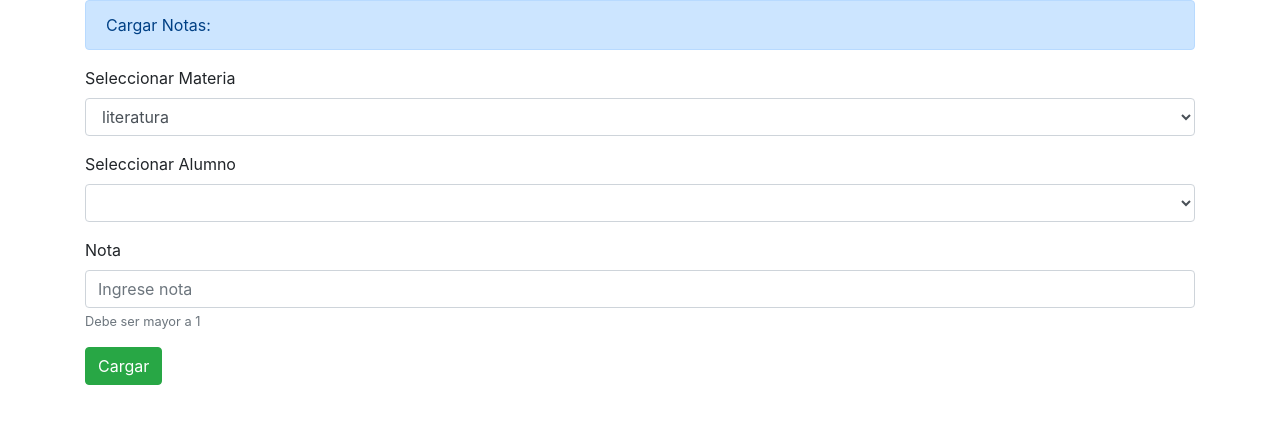
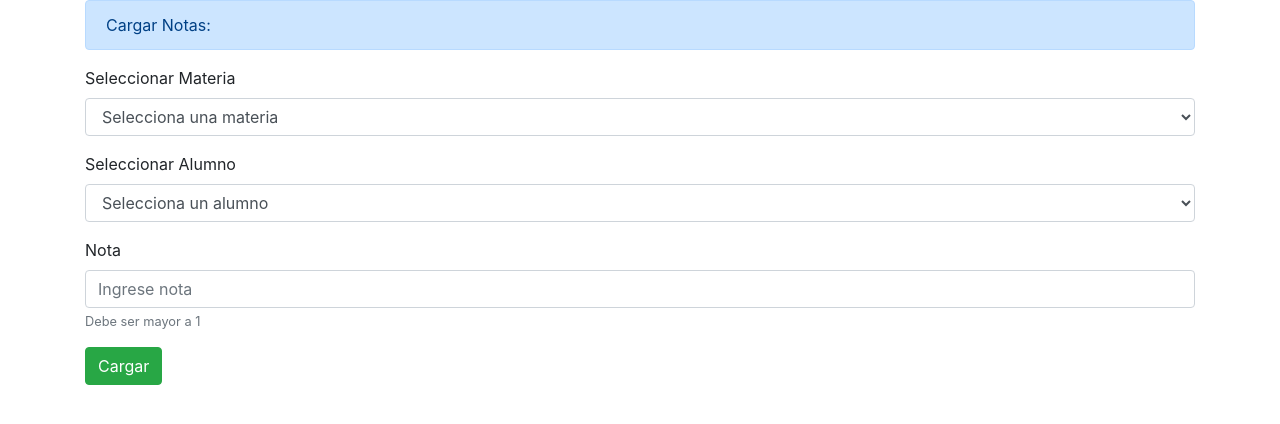
Before and after one commit to florenciamontini/notas, an Angular app: page /cargar-notas in a window 1280 px wide. Shown: the top 424 px of the page. Built offline with nearby package versions, Linux system fonts and the light colour scheme.

Commit message:
ngFor nombremateria, ngFor nombrealumno y disabled selected value

```diff
--- a/src/app/components/cargar-notas/cargar-notas.component.html
+++ b/src/app/components/cargar-notas/cargar-notas.component.html
@@ -12,6 +12,7 @@
         <div class="form-group">
             <label for="materia">Seleccionar Materia</label>
             <select class="form-control" id="materia" formControlName="materia">
+                <option disabled selected value="">Selecciona una materia</option>
                 <option *ngFor="let nombremateria of materias">{{nombremateria}}</option>
 
             </select>
@@ -20,7 +21,8 @@
         <div class="form-group">
             <label for="exampleFormControlSelect1">Seleccionar Alumno</label>
             <select class="form-control" id="exampleFormControlSelect1" formControlName="alumno">
-                <option>Lautaro</option>
+                <option disabled selected value="">Selecciona un alumno</option>
+                <option *ngFor="let nombrealumno of alumnos">{{nombrealumno}}</option>
 
             </select>
         </div>
--- a/src/app/components/cargar-notas/cargar-notas.component.ts
+++ b/src/app/components/cargar-notas/cargar-notas.component.ts
@@ -10,7 +10,8 @@ import { FormBuilder, FormControl, NonNullableFormBuilder, Validators } from '@a
 export class CargarNotasComponent {
   esNotaVacia: boolean = false; // Variable para rastrear si 'nota' está vacío
   esNotaNegativa: boolean = false;
-  materias = ['literatura', 'matematica','algoritmos'];
+  materias = ['literatura', 'matematica','algoritmos','naturales','geografia','economia'];
+  alumnos = ['florencia','lautaro']
   constructor(private formbuilder: FormBuilder) { }
 
   formularioCargaNotas = this.formbuilder.group({
```
